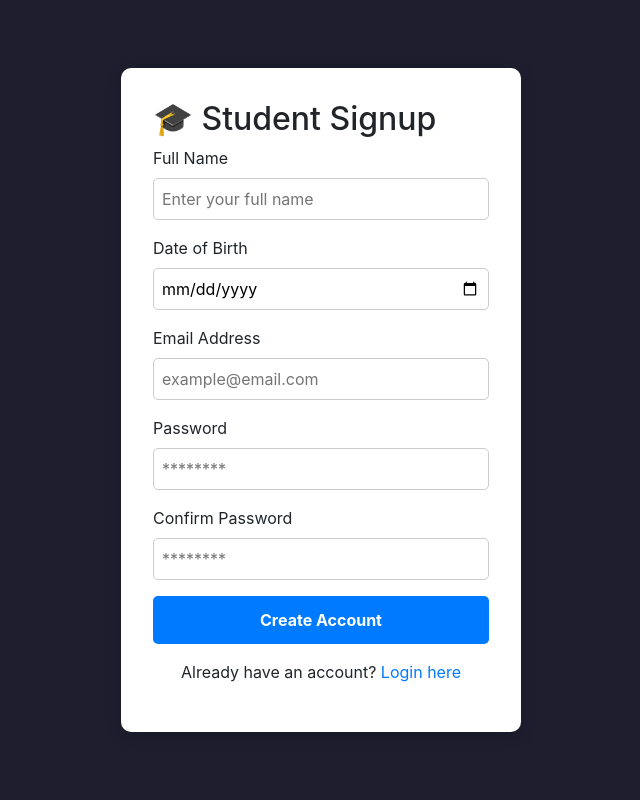
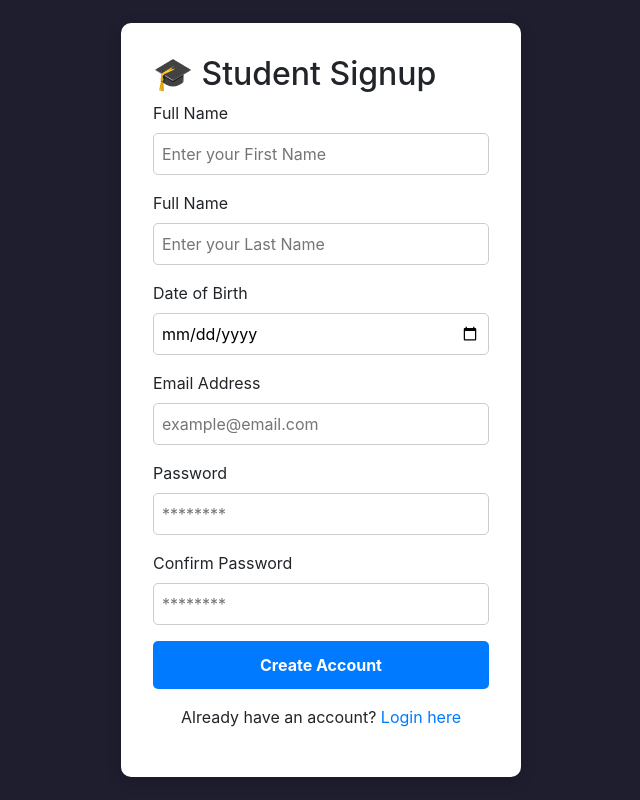
Before and after one commit to santhosh1277/AgileProjectTeamMavericks, a React (Create React App) app in the folder student-dashboard-ui/: page /signup in a window 1280 px wide. Shown: the whole page, without its empty margins (319-959 px from the left). Built offline with nearby package versions, Linux system fonts and the light colour scheme.

Commit message:
Updated to use first and last name
Updated to use first and last name

```diff
--- a/student-dashboard-ui/src/Signup Page/Signup.js
+++ b/student-dashboard-ui/src/Signup Page/Signup.js
@@ -3,7 +3,8 @@ import { useNavigate } from "react-router-dom"; // ✅ added
 
 function Signup() {
   const [formData, setFormData] = useState({
-    name: "",
+    firstname: "",
+    lastname: "",
     dob: "",
     email: "",
     password: "",
@@ -21,7 +22,7 @@ function Signup() {
 
   const handleSubmit = async (e) => {
     e.preventDefault();
-    const { name, dob, email, password, confirmPassword } = formData;
+    const { firstname,lastname, dob, email, password, confirmPassword } = formData;
 
     if (password !== confirmPassword) {
       setErrorMessage("Passwords do not match!");
@@ -37,8 +38,10 @@ function Signup() {
         headers: {
           "Content-Type": "application/json",
         },
-        body: JSON.stringify({ name, dob, email, password }),
+        body: JSON.stringify({ firstname,lastname, dob, email, password }),
+
       });
+       console.log(formData);
 
       if (!response.ok) {
         let errorMessage = "Failed to register student";
@@ -111,13 +114,24 @@ function Signup() {
       <form style={formStyle} onSubmit={handleSubmit}>
         <h2>🎓 Student Signup</h2>
 
-        <label htmlFor="name">Full Name</label>
+        <label htmlFor="firstname">Full Name</label>
         <input
           type="text"
-          id="name"
-          name="name"
-          placeholder="Enter your full name"
-          value={formData.name}
+          id="firstname"
+          name="firstname"
+          placeholder="Enter your First Name"
+          value={formData.firstname}
+          onChange={handleChange}
+          required
+          style={inputStyle}
+        />
+         <label htmlFor="lastname">Full Name</label>
+        <input
+          type="text"
+          id="lastname"
+          name="lastname"
+          placeholder="Enter your Last Name"
+          value={formData.lastname}
           onChange={handleChange}
           required
           style={inputStyle}
```
Also changed, not shown: 2 other files (tests, documents, lock files or other folders).
